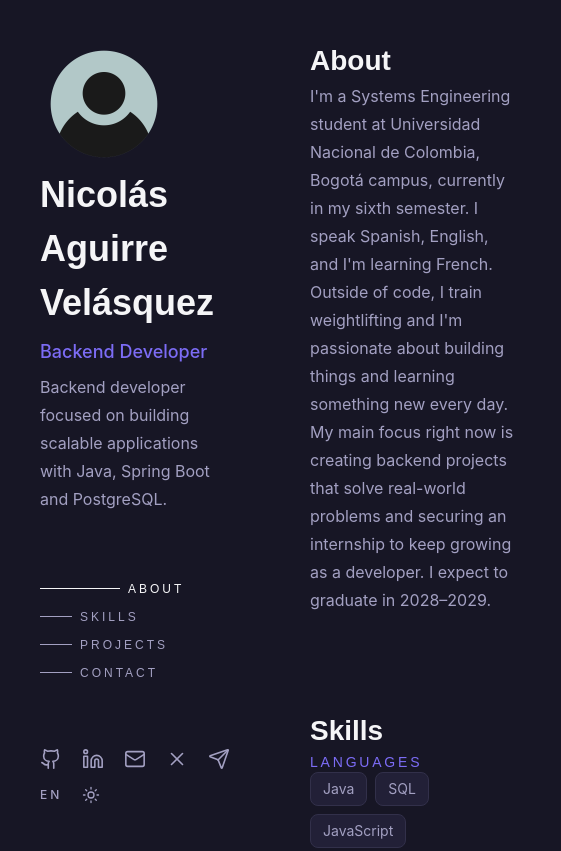
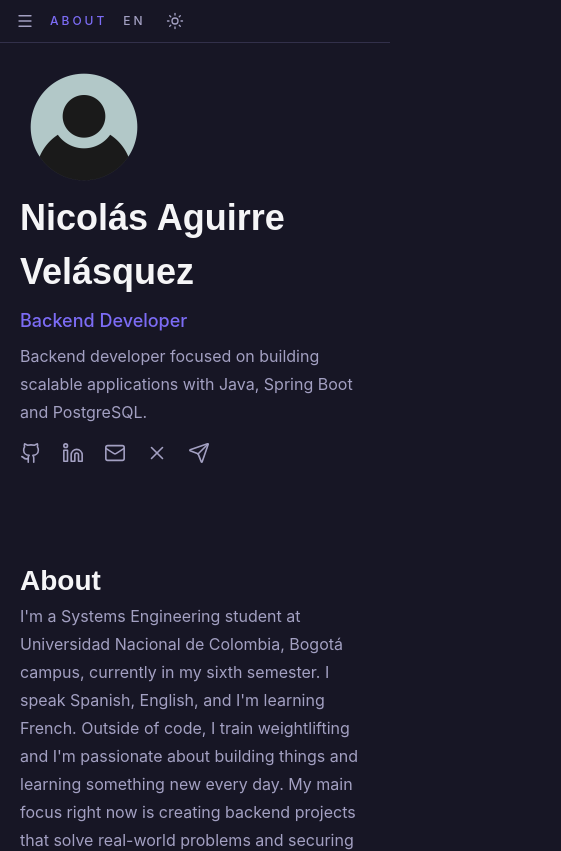
Before and after one commit to nicolasav0/web-portfolio, a Vue app in the folder frontend/: page / in a window 390 px wide. Shown: the top 851 px of the page, 561 px wide, since content can reach past the window. Built offline with nearby package versions, Linux system fonts and the light colour scheme.

Commit message:
feat(front): implement responsive layout with mobile topbar and navigation drawer

```diff
--- /dev/null
+++ b/frontend/src/components/layout/MobileMenu.vue
@@ -0,0 +1,125 @@
+<script setup>
+import { onMounted, onUnmounted } from 'vue'
+import { X } from 'lucide-vue-next'
+import { navigation } from '@/data/navigation'
+import { useActiveSection } from '@/composables/useActiveSection'
+import { useScrollToSection } from '@/composables/useScrollToSection'
+
+defineProps({
+  open: Boolean,
+})
+
+const emit = defineEmits(['close'])
+
+const { activeSection } = useActiveSection()
+const { scrollToSection } = useScrollToSection()
+
+function onNavClick(target) {
+  scrollToSection(target)
+  emit('close')
+}
+
+function closeOnEscape(e) {
+  if (e.key === 'Escape') emit('close')
+}
+
+onMounted(() => {
+  window.addEventListener('keydown', closeOnEscape)
+})
+
+onUnmounted(() => {
+  window.removeEventListener('keydown', closeOnEscape)
+})
+</script>
+
+<template>
+  <Transition name="menu">
+    <div v-if="open" class="menu-wrapper" @click.self="emit('close')">
+      <div class="drawer">
+        <div class="flex items-center justify-between">
+          <span
+            class="text-xs font-medium uppercase tracking-[0.25em]"
+            :style="{ color: 'var(--color-text-primary)' }"
+          >
+            Menu
+          </span>
+
+          <button
+            class="flex cursor-pointer items-center"
+            :style="{ color: 'var(--color-text-secondary)' }"
+            @click="emit('close')"
+          >
+            <X :size="18" :stroke-width="1.75" />
+          </button>
+        </div>
+
+        <nav class="mt-12 flex flex-1 flex-col gap-4">
+          <button
+            v-for="item in navigation"
+            :key="item.id"
+            class="group flex cursor-pointer items-center gap-3"
+            @click="onNavClick(item.target)"
+          >
+            <span
+              class="h-px transition-all duration-300"
+              :style="{
+                width: activeSection === item.target ? '3rem' : '1.5rem',
+                backgroundColor:
+                  activeSection === item.target
+                    ? 'var(--color-text-primary)'
+                    : 'var(--color-text-secondary)',
+              }"
+            />
+            <span
+              class="font-heading text-sm uppercase tracking-[0.25em] transition-all duration-300"
+              :style="{
+                color:
+                  activeSection === item.target
+                    ? 'var(--color-text-primary)'
+                    : 'var(--color-text-secondary)',
+              }"
+            >
+              {{ item.label }}
+            </span>
+          </button>
+        </nav>
+      </div>
+    </div>
+  </Transition>
+</template>
+
+<style scoped>
+.menu-wrapper {
+  position: fixed;
+  inset: 0;
+  z-index: 40;
+  background: rgba(0, 0, 0, 0.5);
+}
+
+.drawer {
+  position: absolute;
+  top: 0;
+  left: 0;
+  bottom: 0;
+  width: 280px;
+  display: flex;
+  flex-direction: column;
+  padding: 1.5rem;
+  background-color: var(--color-bg);
+  border-right: 1px solid var(--color-border);
+}
+
+.menu-enter-active { transition: opacity 0.25s ease; }
+.menu-leave-active { transition: opacity 0.2s ease; }
+.menu-enter-from,
+.menu-leave-to { opacity: 0; }
+
+.menu-enter-active .drawer,
+.menu-leave-active .drawer {
+  transition: transform 0.25s ease;
+}
+.menu-enter-from .drawer,
+.menu-leave-to .drawer {
+  transform: translateX(-100%);
+}
+</style>
--- /dev/null
+++ b/frontend/src/components/layout/MobileTopBar.vue
@@ -0,0 +1,56 @@
+<script setup>
+import { Menu } from 'lucide-vue-next'
+import { useActiveSection } from '@/composables/useActiveSection'
+import ThemeLangToggles from './ThemeLangToggles.vue'
+
+const emit = defineEmits(['toggle-menu'])
+
+const { activeSection } = useActiveSection()
+
+function label(id) {
+  return id.charAt(0).toUpperCase() + id.slice(1)
+}
+</script>
+
+<template>
+  <header class="mobile-topbar">
+    <button
+      class="flex cursor-pointer items-center gap-2"
+      :style="{ color: 'var(--color-text-secondary)' }"
+      @click="emit('toggle-menu')"
+    >
+      <Menu :size="18" :stroke-width="1.75" />
+    </button>
+
+    <span
+      class="text-xs font-medium uppercase tracking-[0.25em]"
+      :style="{ color: 'var(--color-brand)' }"
+    >
+      {{ label(activeSection) }}
+    </span>
+
+    <div class="ml-auto">
+      <ThemeLangToggles compact />
+    </div>
+  </header>
+</template>
+
+<style scoped>
+.mobile-topbar {
+  display: none;
+}
+
+@media (max-width: 1023px) {
+  .mobile-topbar {
+    display: flex;
+    align-items: center;
+    gap: 1rem;
+    position: sticky;
+    top: 0;
+    z-index: 30;
+    padding: 0.75rem 1rem;
+    background-color: var(--color-bg);
+    border-bottom: 1px solid var(--color-border);
+  }
+}
+</style>
--- a/frontend/src/components/layout/Sidebar.vue
+++ b/frontend/src/components/layout/Sidebar.vue
@@ -7,14 +7,14 @@ import ThemeLangToggles from './ThemeLangToggles.vue'
 
 <template>
   <aside
-    class="flex min-h-screen flex-col p-10 sticky top-0 self-start"
+    class="sidebar"
     :style="{
       width: 'var(--sidebar-width)',
       backgroundColor: 'var(--color-bg)',
       borderColor: 'var(--color-border)',
     }"
   >
-    <div class="flex flex-1 flex-col justify-between">
+    <div class="flex flex-1 flex-col justify-between p-10">
       <Profile />
 
       <Navigation />
@@ -26,3 +26,20 @@ import ThemeLangToggles from './ThemeLangToggles.vue'
     </div>
   </aside>
 </template>
+
+<style scoped>
+.sidebar {
+  display: flex;
+  flex-direction: column;
+  min-height: 100vh;
+  position: sticky;
+  top: 0;
+  align-self: flex-start;
+}
+
+@media (max-width: 1023px) {
+  .sidebar {
+    display: none;
+  }
+}
+</style>
--- a/frontend/src/layouts/DefaultLayout.vue
+++ b/frontend/src/layouts/DefaultLayout.vue
@@ -1,18 +1,46 @@
 <script setup>
+import { ref } from 'vue'
 import Sidebar from '@/components/layout/Sidebar.vue'
 import SpotlightEffect from '@/components/layout/SpotlightEffect.vue'
+import MobileTopBar from '@/components/layout/MobileTopBar.vue'
+import MobileMenu from '@/components/layout/MobileMenu.vue'
 import { RouterView } from 'vue-router'
+
+const menuOpen = ref(false)
+
+function toggleMenu() {
+  menuOpen.value = !menuOpen.value
+}
+
+function closeMenu() {
+  menuOpen.value = false
+}
 </script>
 
 <template>
   <SpotlightEffect />
-  <div
-    style="margin: 0 auto; width: 100%; max-width: 1280px; display: flex; min-height: 100vh;"
-  >
+  <MobileTopBar @toggle-menu="toggleMenu" />
+  <MobileMenu :open="menuOpen" @close="closeMenu" />
+
+  <div class="layout">
     <Sidebar />
 
-    <main class="flex-1">
+    <main class="content">
       <RouterView />
     </main>
   </div>
 </template>
+
+<style scoped>
+.layout {
+  margin: 0 auto;
+  width: 100%;
+  max-width: 1280px;
+  display: flex;
+  min-height: 100vh;
+}
+
+.content {
+  flex: 1;
+}
+</style>
--- a/frontend/src/views/HomeView.vue
+++ b/frontend/src/views/HomeView.vue
@@ -4,10 +4,17 @@ import SkillsSection from '@/components/sections/SkillsSection.vue'
 import ProjectsSection from '@/components/sections/ProjectsSection.vue'
 import ContactSection from '@/components/sections/ContactSection.vue'
 import Footer from '@/components/layout/Footer.vue'
+import Profile from '@/components/layout/Profile.vue'
+import SocialLinks from '@/components/layout/SocialLinks.vue'
 </script>
 
 <template>
-    <main class="bg-primary text-primary flex min-h-full flex-col gap-24 p-10">
+  <main class="bg-primary text-primary flex min-h-full flex-col gap-24 p-5 md:p-10">
+    <div class="flex flex-col gap-4 lg:hidden">
+      <Profile />
+      <SocialLinks />
+    </div>
+
     <AboutSection />
 
     <SkillsSection />
```
